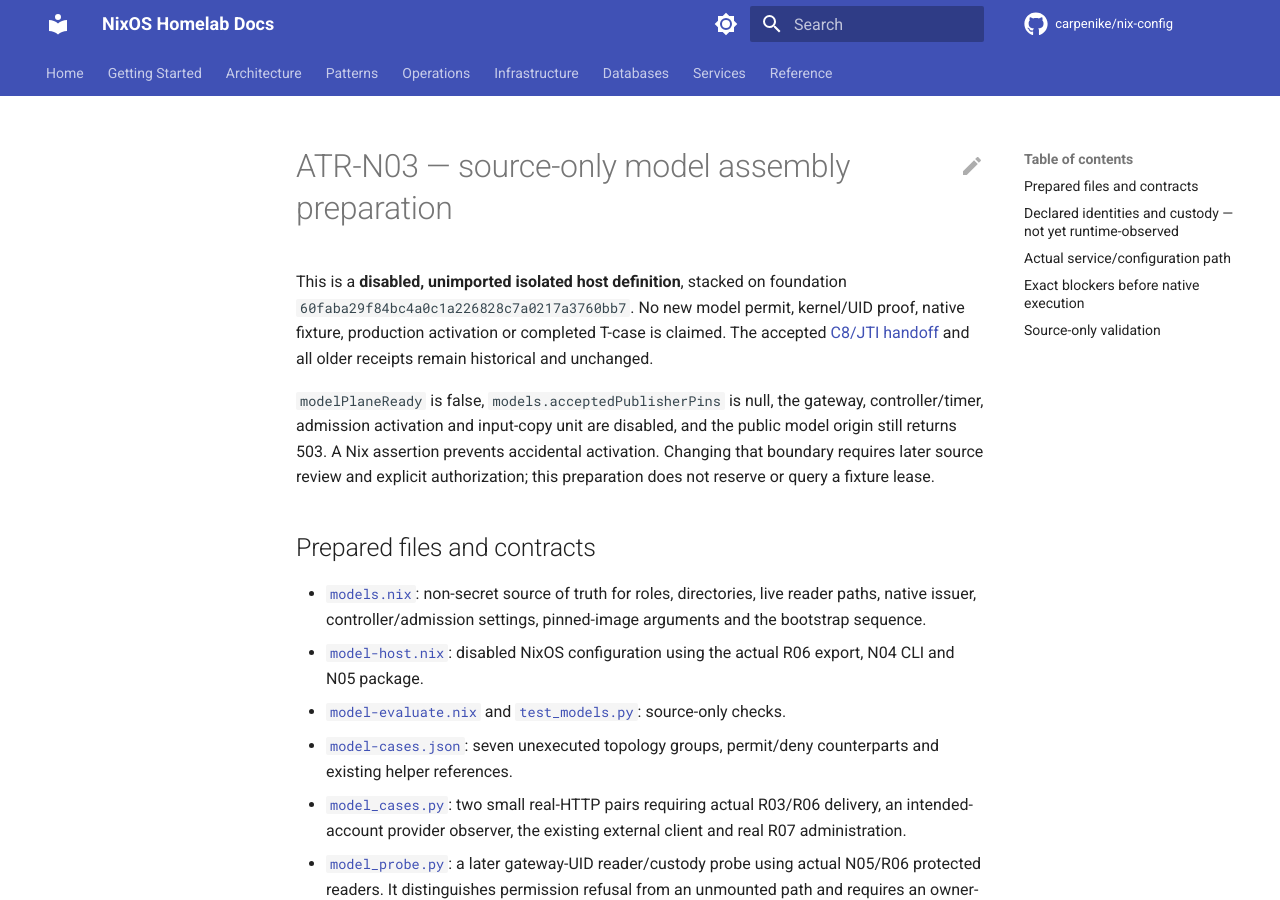
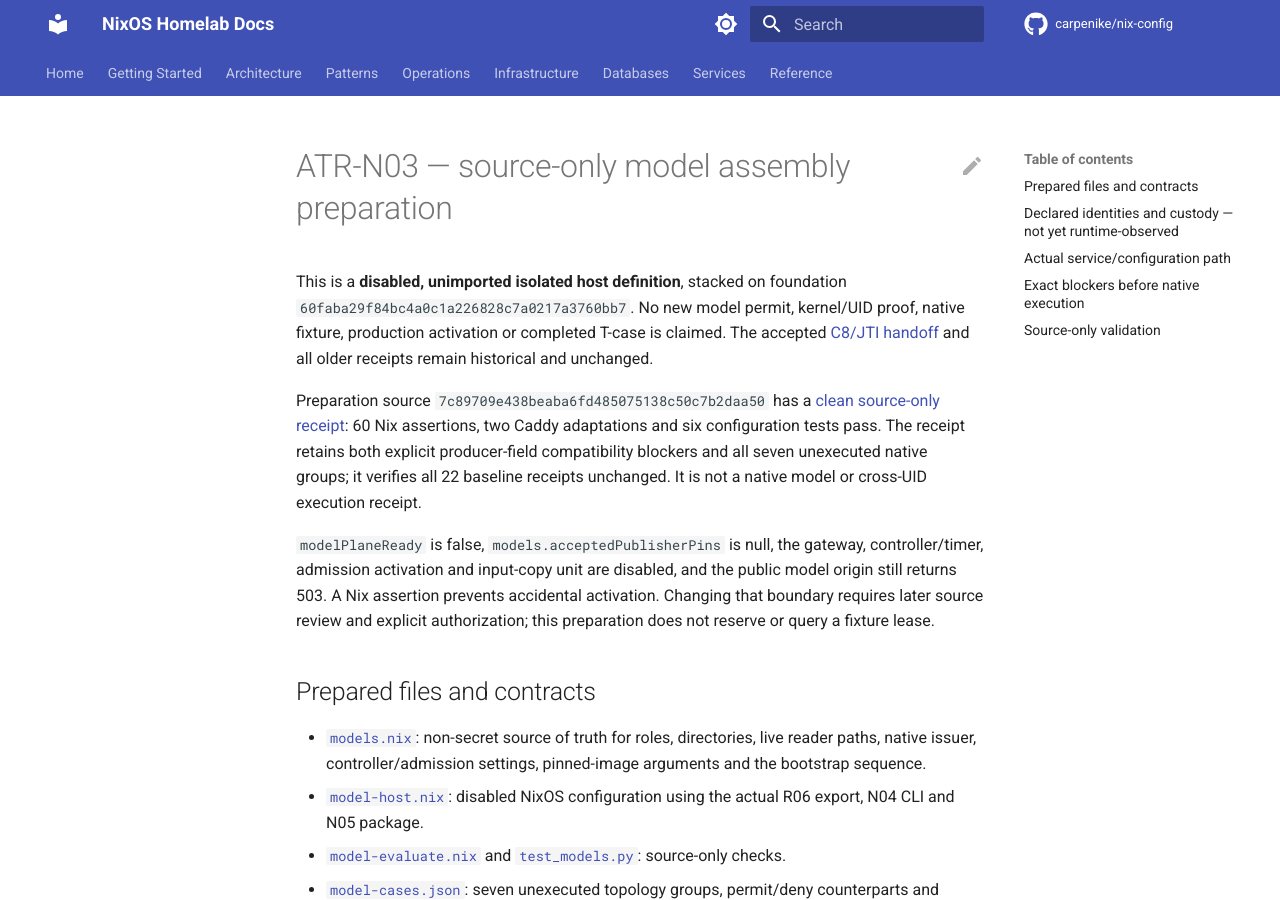
Before and after one commit to carpenike/nix-config, an MkDocs documentation site: the page built from docs/services/atrium-model-preparation.md, in a window 1280 px wide and 900 px high. Built offline with MkDocs 1.6.1 and Material for MkDocs 9.7.7, drawn with Linux system fonts in a browser that asks for light colours; comment, search, counter and statistics services are not loaded.

Commit message:
test(ATR-N03): record source-only model preparation
Bind 60 Nix assertions, two Caddy adaptations and six configuration tests to clean source7c89709e. Preserve 22 baseline receipts and exact producer compatibility blockers. All seven new native groups remain unexecuted; no native fixture, model/provider call, lease interaction or production change is represented by this receipt.

Co-authored-by: Copilot <223556219+Copilot@users.noreply.github.com>
Copilot-Session: 1e5e7d6d-a45a-4ac0-9fb1-9bf14b3658cb

```diff
--- a/docs/services/atrium-model-preparation.md
+++ b/docs/services/atrium-model-preparation.md
@@ -5,6 +5,13 @@ This is a **disabled, unimported isolated host definition**, stacked on foundati
 proof, native fixture, production activation or completed T-case is claimed.
 The accepted [C8/JTI handoff](../../tests/atrium_n03/results/n03-c8-native-6fac02ef-handoff.json)
 and all older receipts remain historical and unchanged.
+
+Preparation source `7c89709e438beaba6fd485075138c50c7b2daa50` has a
+[clean source-only receipt](../../tests/atrium_n03/results/n03-model-preparation-7c89709e.json):
+60 Nix assertions, two Caddy adaptations and six configuration tests pass.
+The receipt retains both explicit producer-field compatibility blockers and
+all seven unexecuted native groups; it verifies all 22 baseline receipts
+unchanged. It is not a native model or cross-UID execution receipt.
 
 `modelPlaneReady` is false, `models.acceptedPublisherPins` is null, the gateway,
 controller/timer, admission activation and input-copy unit are disabled, and
```
Also changed, not shown: 1 other file.
